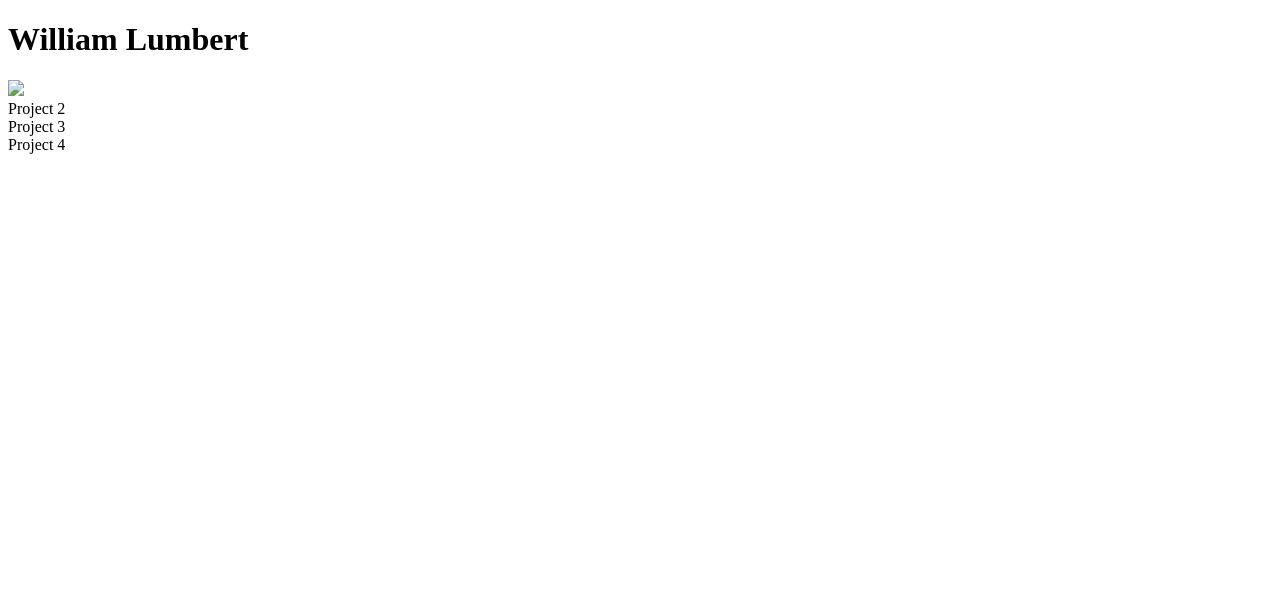
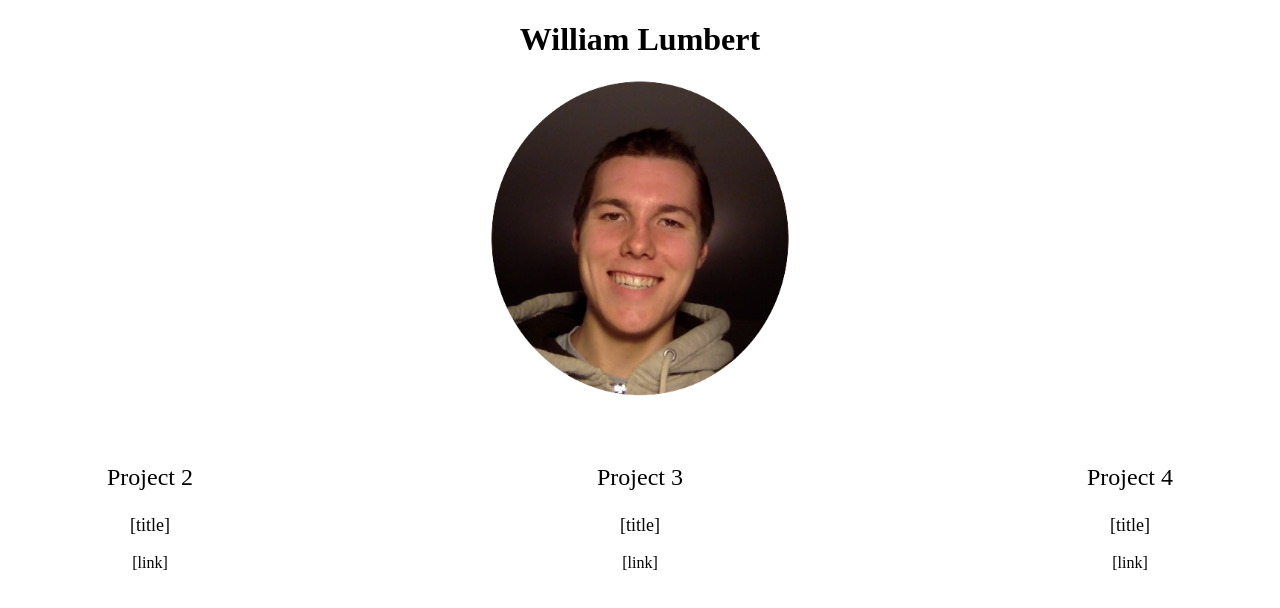
Before and after one commit to blumbert/p1, a plain HTML site: page index.html in a window 1280 px wide. Drawn offline with Linux system fonts and the light colour scheme.

Commit message:
added image/css links to html

```diff
--- a/index.html
+++ b/index.html
@@ -2,21 +2,29 @@
 <html>
 <head>
     <title>CSCI E-15 Portfolio</title>
+    <link rel="stylesheet" type="text/css" href="css/portfoliostyles.css">
 </head>
 <body>
-    <h1>William Lumbert</h1>
-    <img src="img/portrait.jpg">
-    <div class="projectContainer">
-        <span class="projectTitle">Project 2</span>
-        <a class="projectLink"></a>
+    <div id="person">
+        <h1>William Lumbert</h1>
+        <img src="img/portrait.png">
     </div>
-    <div class="projectContainer">
-        <span class="projectTitle">Project 3</span>
-        <a class="projectLink"></a>
-    </div>
-    <div class="projectContainer">
-        <span class="projectTitle">Project 4</span>
-        <a class="projectLink"></a>
+    <div id="projectsContainer">
+        <div class="projectContainer">
+            <p class="projectHeading">Project 2</p>
+            <p class="projectTitle">[title]</p>
+            <a class="projectLink">[link]</a>
+        </div>
+        <div class="projectContainer">
+            <p class="projectHeading">Project 3</p>
+            <p class="projectTitle">[title]</p>
+            <a class="projectLink">[link]</a>
+        </div>
+        <div class="projectContainer">
+            <p class="projectHeading">Project 4</p>
+            <p class="projectTitle">[title]</p>
+            <a class="projectLink">[link]</a>
+        </div>
     </div>
 </body>
 </html>
```
